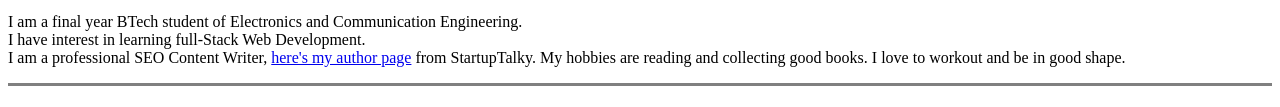
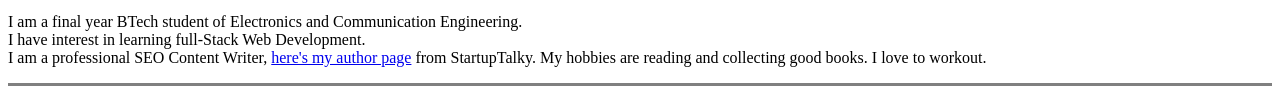
Before and after one commit to javalava12/personal-cv, a plain HTML site: page index.html in a window 1280 px wide. Shown: the part 357-464 px from the top of the page. Drawn offline with Linux system fonts and the light colour scheme.

Commit message:
Update index.html

```diff
--- a/index.html
+++ b/index.html
@@ -19,7 +19,7 @@
 
   <p>I am a final year BTech student of Electronics and Communication Engineering. <br>I have interest in learning full-Stack Web Development.
     <br> I am a professional SEO Content Writer, <a href="https://startuptalky.com/author/avantika/">here's my author page</a> from StartupTalky.
-    My hobbies are reading and collecting good books. I love to workout and be in good shape.
+    My hobbies are reading and collecting good books. I love to workout.
   </p>
   <hr size="3" noshade>
   <h3> Educational Qualifications</h3>
```
